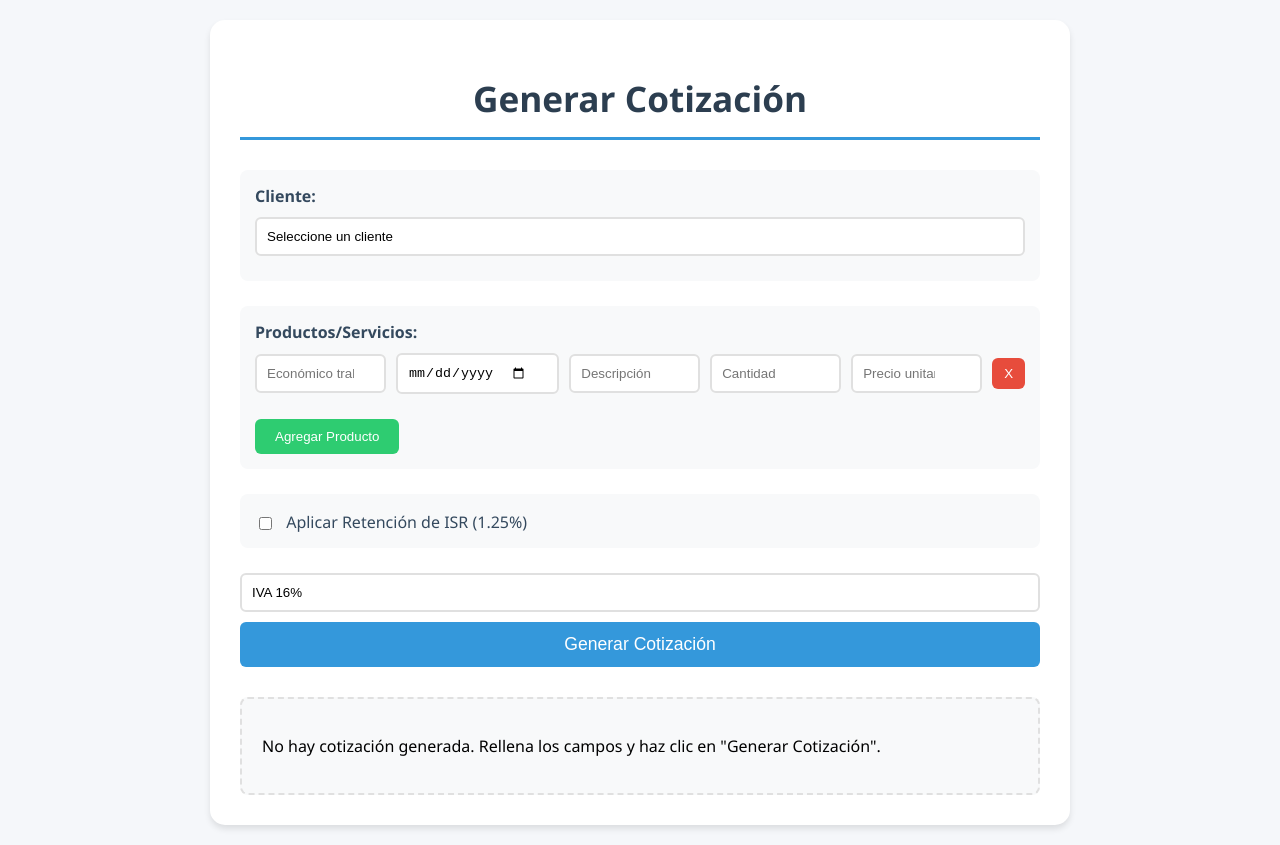
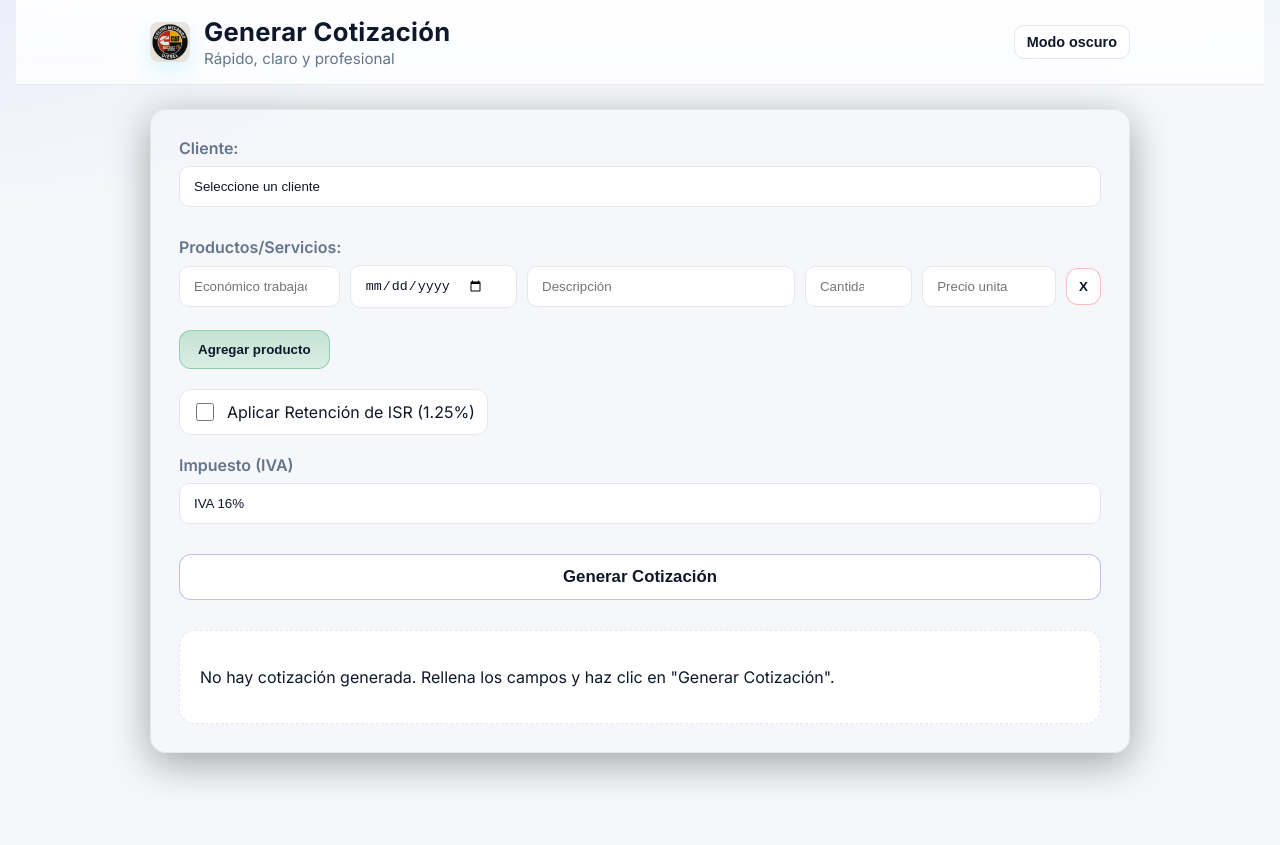
Before and after one commit to Galaver01/Cotizaciones, a plain HTML site: page index.html in a window 1280 px wide. After the commit the page ends 800 px from the top, so only its background shows below. Drawn offline with nearby package versions, Linux system fonts and the light colour scheme.

Commit message:
cambios visuales y tema oscuro

```diff
--- a/app.js
+++ b/app.js
@@ -5,6 +5,43 @@ document.addEventListener('DOMContentLoaded', () => {
     const previewDiv = document.getElementById('preview');
     const descargarBtn = document.getElementById('descargarPDF');
     const aplicarISRCheckbox = document.getElementById('aplicarISR'); // Referencia al checkbox
+
+    // Tema (claro/oscuro)
+    const themeKey = 'theme';
+    const rootEl = document.documentElement;
+    const themeToggleBtn = document.getElementById('themeToggle');
+
+    const setTheme = (theme) => {
+        if (theme === 'light') {
+            rootEl.setAttribute('data-theme', 'light');
+        } else {
+            rootEl.removeAttribute('data-theme'); // oscuro por defecto
+        }
+        localStorage.setItem(themeKey, theme);
+        updateThemeToggleText();
+    };
+
+    const updateThemeToggleText = () => {
+        if (!themeToggleBtn) return;
+        const isLight = rootEl.getAttribute('data-theme') === 'light';
+        themeToggleBtn.textContent = isLight ? 'Modo oscuro' : 'Modo claro';
+        themeToggleBtn.title = isLight ? 'Cambiar a modo oscuro' : 'Cambiar a modo claro';
+    };
+
+    const savedTheme = localStorage.getItem(themeKey);
+    const prefersLight = window.matchMedia && window.matchMedia('(prefers-color-scheme: light)').matches;
+    if (savedTheme === 'light' || (!savedTheme && prefersLight)) {
+        setTheme('light');
+    } else {
+        setTheme('dark');
+    }
+
+    if (themeToggleBtn) {
+        themeToggleBtn.addEventListener('click', () => {
+            const isLight = rootEl.getAttribute('data-theme') === 'light';
+            setTheme(isLight ? 'dark' : 'light');
+        });
+    }
 
     // Función para convertir números a letras
     function numeroALetras(num) {
@@ -63,12 +100,12 @@ document.addEventListener('DOMContentLoaded', () => {
         const nuevoProducto = document.createElement('div');
         nuevoProducto.className = 'producto';
         nuevoProducto.innerHTML = `
-            <input type="text" placeholder="Economico trabajado" class="economico" required>
+            <input type="text" placeholder="Económico trabajado" class="economico" required>
             <input type="date" placeholder="Fecha de trabajo" class="fecha" required>
             <input type="text" placeholder="Descripción" class="descripcion" required>
-            <input type="number" placeholder="Cantidad" class="cantidad" required>
-            <input type="number" placeholder="Precio unitario" class="precio" required>
-            <button type="button" class="eliminar">X</button>
+            <input type="number" placeholder="Cantidad" class="cantidad" min="1" required>
+            <input type="number" placeholder="Precio unitario" class="precio" step="0.01" min="0" required>
+            <button type="button" class="eliminar" aria-label="Eliminar producto">X</button>
         `;
         productosDiv.appendChild(nuevoProducto);
     });
@@ -80,12 +117,24 @@ document.addEventListener('DOMContentLoaded', () => {
     });
 
     // Selector de IVA
+    const ivaGroup = document.createElement('div');
+    ivaGroup.className = 'form-group';
+
+    const ivaLabel = document.createElement('label');
+    ivaLabel.setAttribute('for', 'iva');
+    ivaLabel.textContent = 'Impuesto (IVA)';
+
     const ivaSelect = document.createElement('select');
+    ivaSelect.id = 'iva';
+    ivaSelect.setAttribute('aria-label', 'Seleccionar porcentaje de IVA');
     ivaSelect.innerHTML = `
         <option value="0.16">IVA 16%</option>
         <option value="0.00">Sin IVA</option>
     `;
-    form.insertBefore(ivaSelect, form.querySelector('button[type="submit"]'));
+
+    ivaGroup.appendChild(ivaLabel);
+    ivaGroup.appendChild(ivaSelect);
+    form.insertBefore(ivaGroup, form.querySelector('button[type="submit"]'));
 
     // Función para generar el PDF
     const generarPDF = (cliente, productos, subtotal, iva, isr, total, fecha) => {
@@ -205,6 +254,7 @@ document.addEventListener('DOMContentLoaded', () => {
         doc.text("* Pago de contado", 15, yPos + 5);
         doc.text("* Cotización vigente 5 días hábiles", 15, yPos + 10);
 
+
         yPos += 20;
         doc.setTextColor(0);
         doc.setFontSize(10);
--- a/index.html
+++ b/index.html
@@ -3,13 +3,25 @@
 <head>
     <meta charset="UTF-8">
     <meta name="viewport" content="width=device-width, initial-scale=1.0">
-    <title>Sistema de Cotizaciones - Neumorfismo</title> <link rel="stylesheet" href="styles.css">
+    <title>Sistema de Cotizaciones</title> <link rel="stylesheet" href="styles.css">
     <link href="https://fonts.googleapis.com/css2?family=Inter:wght@400;600;700&display=swap" rel="stylesheet">
     <script src="https://cdnjs.cloudflare.com/ajax/libs/jspdf/2.5.1/jspdf.umd.min.js"></script>
 </head>
 <body>
+    <header class="app-header">
+        <div class="header-content">
+            <div class="header-left">
+                <img src="IMG.jpeg" alt="Logo de la empresa" class="logo" />
+                <div class="title-group">
+                    <h1>Generar Cotización</h1>
+                    <p class="subtitle">Rápido, claro y profesional</p>
+                </div>
+            </div>
+            <button id="themeToggle" class="theme-toggle" aria-label="Cambiar tema">Modo claro</button>
+        </div>
+    </header>
+
     <div class="container">
-        <h1>Generar Cotización</h1>
         <form id="cotizacionForm">
             <div class="form-group">
                 <label for="cliente">Cliente:</label>
@@ -17,6 +29,7 @@
                     <option value="">Seleccione un cliente</option>
                     <option value="Transportes Maeda">Transportes Maeda</option>
                     <option value="Maeda Logistic">Maeda Logistic</option>
+                    <option value="LUTSA">Logistica Unidad de Transportistas</option>
                     </select>
             </div>
 
@@ -32,7 +45,7 @@
                         <button type="button" class="eliminar" aria-label="Eliminar producto">X</button>
                     </div>
                 </div>
-                <button type="button" id="agregarProducto">Agregar Producto</button>
+                <button type="button" id="agregarProducto" aria-label="Agregar nuevo producto o servicio">Agregar producto</button>
             </div>
 
             <div class="form-group">
@@ -42,8 +55,8 @@
                 </div>
             </div>
 
-            <button type="submit">Generar Cotización</button>
-            <button id="descargarPDF" style="display: none;">Descargar PDF</button>
+            <button type="submit" class="btn-primary">Generar Cotización</button>
+            <button id="descargarPDF" class="btn-secondary" style="display: none;">Descargar PDF</button>
         </form>
 
         <div id="preview">
--- a/styles.css
+++ b/styles.css
@@ -1,183 +1,318 @@
+:root {
+    --bg: #0b1220;
+    --card: #0f172a;
+    --muted: #94a3b8;
+    --text: #e5e7eb;
+    --primary: #4f46e5;
+    --primary-600: #4338ca;
+    --success: #16a34a;
+    --success-600: #15803d;
+    --danger: #ef4444;
+    --danger-600: #dc2626;
+    --accent: #22d3ee;
+    --border: #1f2a44;
+}
+
+* { box-sizing: border-box; }
+
+html, body { height: 100%; }
+
 body {
-    font-family: 'Segoe UI', Tahoma, Geneva, Verdana, sans-serif;
-    background-color: #f5f7fa;
+    font-family: 'Inter', system-ui, -apple-system, Segoe UI, Roboto, Helvetica, Arial, sans-serif;
+    background: radial-gradient(1200px 600px at -10% -10%, rgba(79,70,229,.25), transparent 50%),
+                radial-gradient(1000px 500px at 110% -20%, rgba(34,211,238,.2), transparent 45%),
+                var(--bg);
+    color: var(--text);
     margin: 0;
-    padding: 20px;
+    padding: 0 16px 40px;
+}
+
+.app-header {
+    position: sticky;
+    top: 0;
+    z-index: 10;
+    backdrop-filter: saturate(140%) blur(10px);
+    background: linear-gradient(180deg, rgba(15,23,42,0.85), rgba(15,23,42,0.6));
+    border-bottom: 1px solid var(--border);
+}
+
+.header-content {
+    max-width: 980px;
+    margin: 0 auto;
+    padding: 16px 0;
+    display: flex;
+    align-items: center;
+    justify-content: space-between;
+    gap: 14px;
+}
+
+.header-left { display: inline-flex; align-items: center; gap: 14px; }
+
+.logo {
+    width: 40px;
+    height: 40px;
+    border-radius: 8px;
+    object-fit: cover;
+    box-shadow: 0 8px 20px rgba(34,211,238,.15);
+}
+
+.title-group h1 {
+    margin: 0;
+    font-size: 1.6rem;
+    letter-spacing: .3px;
+}
+
+.subtitle {
+    margin: 2px 0 0;
+    color: var(--muted);
+    font-size: .95rem;
+}
+
+.theme-toggle {
+    padding: 8px 12px;
+    border-radius: 10px;
+    font-size: .9rem;
 }
 
 .container {
-    max-width: 800px;
-    margin: 0 auto;
-    background: white;
-    padding: 30px;
-    border-radius: 15px;
-    box-shadow: 0 4px 6px rgba(0, 0, 0, 0.1);
+    max-width: 980px;
+    margin: 24px auto 0;
+    background: linear-gradient(180deg, rgba(255,255,255,.03), rgba(255,255,255,.01));
+    padding: 28px;
+    border-radius: 16px;
+    border: 1px solid var(--border);
+    box-shadow: 0 10px 40px rgba(0,0,0,.35), inset 0 1px 0 rgba(255,255,255,.03);
 }
 
-h1 {
-    text-align: center;
-    color: #2c3e50;
-    margin-bottom: 30px;
-    font-size: 2.2em;
-    border-bottom: 3px solid #3498db;
-    padding-bottom: 15px;
-}
+.container h1 { display:none; }
 
 .form-group {
-    margin-bottom: 25px;
-    padding: 15px;
-    background: #f8f9fa;
-    border-radius: 8px;
+    margin-bottom: 20px;
 }
 
 label {
     display: block;
-    margin-bottom: 10px;
-    color: #34495e;
+    margin-bottom: 8px;
+    color: var(--muted);
     font-weight: 600;
 }
 
 input[type="text"],
 input[type="date"],
 input[type="number"],
-select { /* Estilo para el select de clientes */
+select {
     width: 100%;
-    padding: 10px;
-    border: 2px solid #e0e0e0;
-    border-radius: 6px;
+    padding: 12px 14px;
+    border: 1px solid var(--border);
+    border-radius: 10px;
     margin-bottom: 10px;
-    transition: border-color 0.3s ease;
-    box-sizing: border-box; /* Asegura que padding no aumente el ancho total */
-    background-color: white; /* Fondo blanco para el select */
-    -webkit-appearance: none; /* Elimina estilos por defecto en WebKit */
-    -moz-appearance: none;    /* Elimina estilos por defecto en Mozilla */
-    appearance: none;         /* Elimina estilos por defecto */
+    transition: border-color 0.2s ease, box-shadow .2s ease, background .2s ease;
+    background-color: rgba(15,23,42,.65);
+    color: var(--text);
+    -webkit-appearance: none;
+    -moz-appearance: none;
+    appearance: none;
     background-repeat: no-repeat;
-    background-position: right 10px center;
+    background-position: right 12px center;
     background-size: 12px;
-    padding-right: 30px; /* Espacio para la flecha */
+    padding-right: 32px;
 }
 
 input:focus,
-select:focus { /* Estilo para el select de clientes al enfocar */
-    border-color: #3498db;
+select:focus {
+    border-color: var(--primary);
     outline: none;
+    box-shadow: 0 0 0 3px rgba(79,70,229,.25);
 }
 
-/* Estilos específicos para el checkbox */
-.form-group input[type="checkbox"] {
-    width: auto; /* Ancho automático para no ocupar el 100% */
-    margin-right: 10px; /* Espacio entre el checkbox y su label */
-    vertical-align: middle; /* Alinea verticalmente con el texto */
-    margin-bottom: 0; /* Elimina el margen inferior extra */
+/* Checkbox estilizado */
+.checkbox-wrapper {
+    display: inline-flex;
+    align-items: center;
+    gap: 10px;
+    background: rgba(255,255,255,.03);
+    border: 1px solid var(--border);
+    padding: 10px 12px;
+    border-radius: 12px;
 }
 
-.form-group label[for="aplicarISR"] {
-    display: inline-block; /* Permite que el label esté al lado del checkbox */
-    margin-bottom: 0; /* Elimina el margen inferior extra */
-    vertical-align: middle; /* Alinea verticalmente con el checkbox */
-    font-weight: normal; /* El texto del label no necesita ser negrita aquí */
-    color: #34495e;
+.checkbox-wrapper input[type="checkbox"] {
+    width: 18px;
+    height: 18px;
+    accent-color: var(--primary);
+}
+
+.checkbox-wrapper label {
+    margin: 0;
+    color: var(--text);
+    font-weight: 500;
 }
 
 
 .producto {
-    display: flex;
+    display: grid;
+    grid-template-columns: 1.2fr 1fr 2fr .8fr 1fr auto;
     gap: 10px;
     align-items: center;
-    margin-bottom: 15px;
+    margin-bottom: 12px;
 }
 
 .producto input {
-    flex: 1;
     margin-bottom: 0;
 }
 
 button {
-    padding: 10px 20px;
-    border: none;
-    border-radius: 6px;
+    padding: 11px 18px;
+    border: 1px solid var(--border);
+    border-radius: 12px;
     cursor: pointer;
-    transition: all 0.3s ease;
-    font-weight: 500;
+    transition: transform .06s ease, background .2s ease, border-color .2s ease, box-shadow .2s ease;
+    font-weight: 600;
+    color: var(--text);
+    background: rgba(15,23,42,.65);
 }
 
+button:hover { border-color: rgba(255,255,255,.15); }
+button:active { transform: translateY(1px); }
+
 #agregarProducto {
-    background-color: #2ecc71;
-    color: white;
+    background: linear-gradient(180deg, rgba(22,163,74,.22), rgba(22,163,74,.12));
+    border-color: rgba(22,163,74,.35);
     margin-top: 10px;
 }
 
 #agregarProducto:hover {
-    background-color: #27ae60;
+    box-shadow: 0 0 0 3px rgba(22,163,74,.18);
 }
 
-button[type="submit"] {
-    background-color: #3498db;
-    color: white;
+.btn-primary {
+    background: linear-gradient(180deg, rgba(79,70,229,.25), rgba(79,70,229,.15));
+    border-color: rgba(79,70,229,.35);
     width: 100%;
     padding: 12px;
-    font-size: 1.1em;
+    font-size: 1.05rem;
 }
 
-button[type="submit"]:hover {
-    background-color: #2980b9;
+.btn-primary:hover { box-shadow: 0 0 0 3px rgba(79,70,229,.2); }
+
+.btn-secondary {
+    background: linear-gradient(180deg, rgba(34,211,238,.22), rgba(34,211,238,.12));
+    border-color: rgba(34,211,238,.35);
+    margin-top: 12px;
 }
 
-#descargarPDF {
-    background-color: #9b59b6;
-    color: white;
-    margin-top: 15px;
+.btn-secondary:hover { box-shadow: 0 0 0 3px rgba(34,211,238,.18); }
+
+.eliminar {
+    background: linear-gradient(180deg, rgba(239,68,68,.22), rgba(239,68,68,.12));
+    border-color: rgba(239,68,68,.35);
+    color: #fee2e2;
+    padding: 10px 12px;
 }
 
-#descargarPDF:hover {
-    background-color: #8e44ad;
-}
-
-.eliminar {
-    background-color: #e74c3c;
-    color: white;
-    padding: 8px 12px;
-}
-
-.eliminar:hover {
-    background-color: #c0392b;
-}
+.eliminar:hover { box-shadow: 0 0 0 3px rgba(239,68,68,.18); }
 
 #preview {
     margin-top: 30px;
     padding: 20px;
-    background: #f8f9fa;
-    border-radius: 8px;
-    border: 2px dashed #e0e0e0;
+    background: linear-gradient(180deg, rgba(255,255,255,.03), rgba(255,255,255,.01));
+    border-radius: 16px;
+    border: 1px dashed var(--border);
 }
 
 #preview table {
     width: 100%;
     border-collapse: collapse;
     margin-top: 15px;
+    overflow: hidden;
+    border-radius: 12px;
 }
 
 #preview th,
 #preview td {
-    border: 1px solid #ddd;
-    padding: 8px;
+    border: 1px solid var(--border);
+    padding: 10px 12px;
     text-align: left;
 }
 
 #preview th {
-    background-color: #f2f2f2;
-    font-weight: bold;
+    background: rgba(79,70,229,.15);
+    color: var(--text);
+    font-weight: 700;
 }
 
 #preview .totales {
     text-align: right;
     margin-top: 20px;
-    font-size: 1.1em;
+    font-size: 1.05rem;
 }
 
 #preview .totales h4 {
     margin-top: 10px;
-    font-size: 1.3em;
-    color: #2c3e50;
+    font-size: 1.25rem;
+    color: var(--text);
 }
+
+/* Responsivo */
+@media (max-width: 860px) {
+    .producto {
+        grid-template-columns: 1.2fr 1fr 2fr 1fr;
+        grid-auto-rows: auto;
+    }
+    .producto .cantidad { grid-column: span 1; }
+}
+
+/* Tema claro */
+[data-theme="light"] {
+    --bg: #f5f7fb;
+    --card: #ffffff;
+    --muted: #64748b;
+    --text: #0f172a;
+    --border: #e5e7eb;
+}
+
+[data-theme="light"] body {
+    background: radial-gradient(1200px 600px at -10% -10%, rgba(79,70,229,.08), transparent 50%),
+                radial-gradient(1000px 500px at 110% -20%, rgba(34,211,238,.08), transparent 45%),
+                var(--bg);
+    color: var(--text);
+}
+
+[data-theme="light"] .app-header {
+    background: linear-gradient(180deg, rgba(255,255,255,.9), rgba(255,255,255,.75));
+    border-bottom: 1px solid var(--border);
+}
+
+[data-theme="light"] input[type="text"],
+[data-theme="light"] input[type="date"],
+[data-theme="light"] input[type="number"],
+[data-theme="light"] select {
+    background-color: #ffffff;
+    color: var(--text);
+    border-color: var(--border);
+}
+
+[data-theme="light"] button {
+    background: #ffffff;
+    color: var(--text);
+}
+
+[data-theme="light"] .checkbox-wrapper {
+    background: #ffffff;
+    border-color: var(--border);
+}
+
+[data-theme="light"] #preview {
+    background: #ffffff;
+    border-color: var(--border);
+}
+
+@media (max-width: 640px) {
+    .header-content { padding: 12px 0; }
+    .title-group h1 { font-size: 1.25rem; }
+    .subtitle { font-size: .85rem; }
+    .container { padding: 18px; }
+    .producto {
+        grid-template-columns: 1fr;
+    }
+}
```
